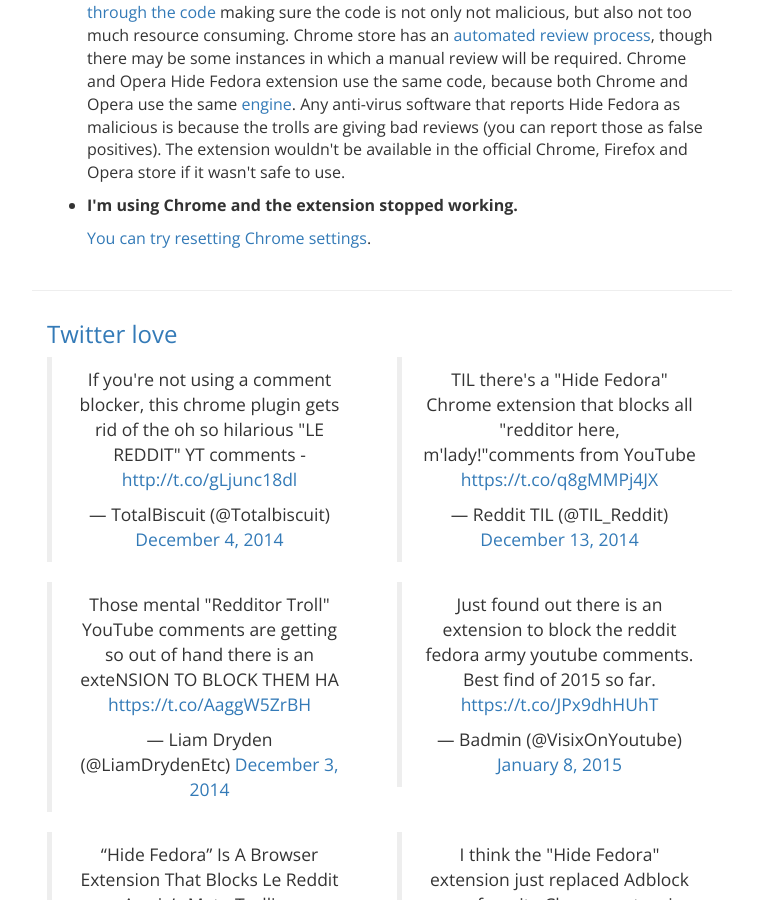
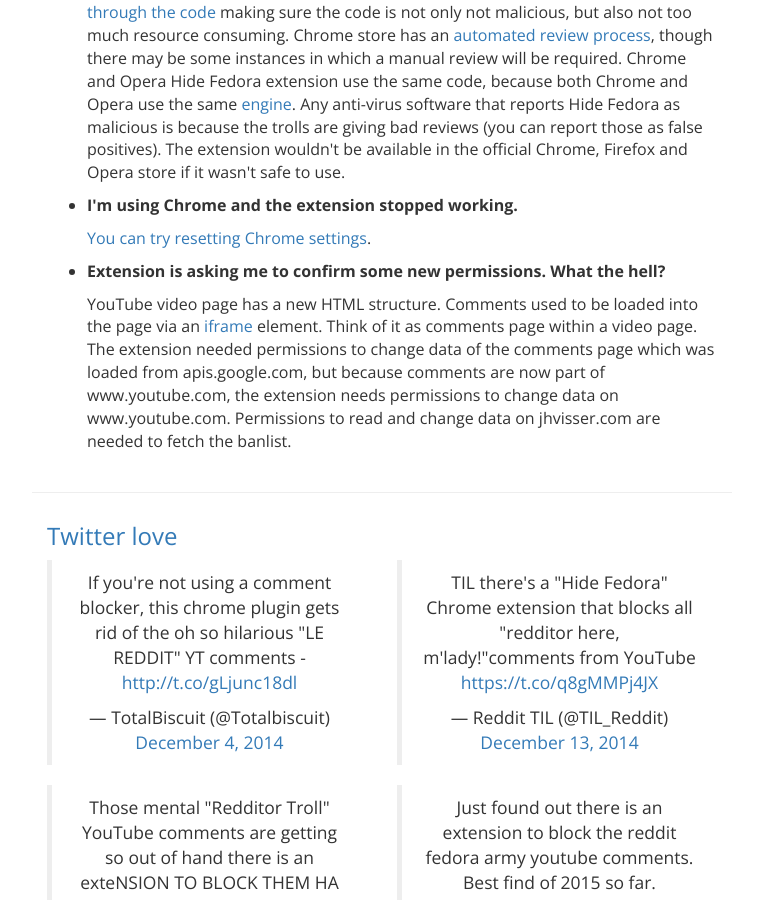
Before and after one commit to hadalin/hidefedora, a Jekyll site: the page built from index.html, in a window 1280 px wide and 900 px high, scrolled down 1488 px. Shown: the whole window, without its empty margins (258-1021 px from the left). Built offline with Jekyll 4.4.1, drawn with Linux system fonts in a browser that asks for light colours; nearby versions of some CDN libraries; comment, search, counter and statistics services are not loaded.

Commit message:
Add permissions faq entry

```diff
--- a/index.html
+++ b/index.html
@@ -107,6 +107,10 @@
       <p><strong>I'm using Chrome and the extension stopped working.</strong></p>
       <p><a href="https://support.google.com/chrome/answer/3296214?hl=en">You can try resetting Chrome settings</a>.</p>
       </li>
+      <li>
+      <p id="permissions"><strong>Extension is asking me to confirm some new permissions. What the hell?</strong></p>
+      <p>YouTube video page has a new HTML structure. Comments used to be loaded into the page via an <a href="http://www.w3schools.com/html/html_iframe.asp">iframe</a> element. Think of it as comments page within a video page. The extension needed permissions to change data of the comments page which was loaded from apis.google.com, but because comments are now part of www.youtube.com, the extension needs permissions to change data on www.youtube.com. Permissions to read and change data on jhvisser.com are needed to fetch the banlist.</p>
+      </li>
     </ul>
   </div>
 </div>
```
